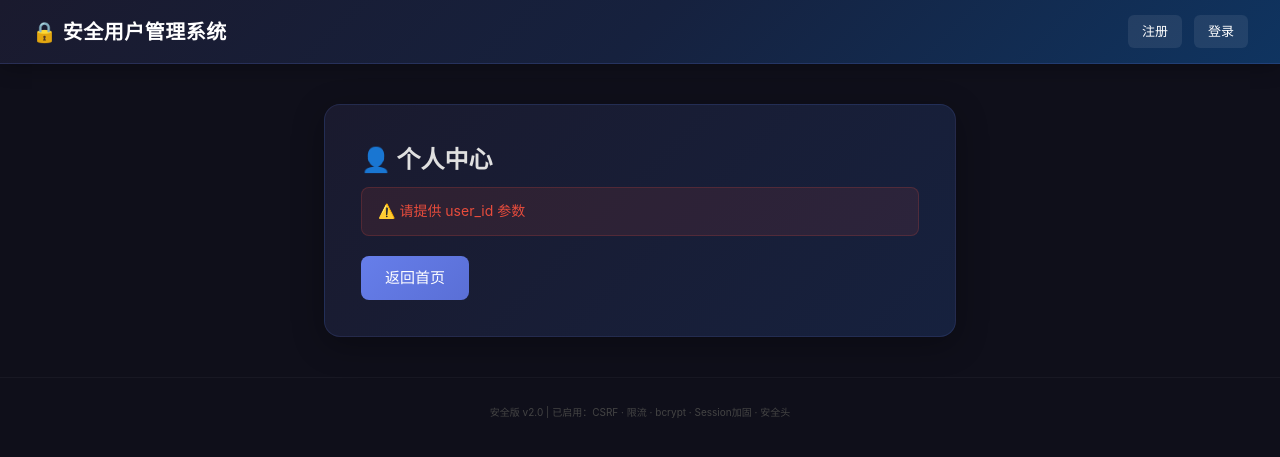
After one commit to cyanex-c/cyanex, a Flask app: page /profile in a window 1280 px wide. The commit adds this page. Shown: the top 457 px of the page. Run offline with Flask 3, Linux system fonts and the light colour scheme; some libraries are stand-ins or nearby versions.

Commit message:
feat: 新增个人中心和充值功能
- 新增 /profile 路由：通过 URL 参数 user_id 查看任意用户资料
- 新增 /recharge 路由：POST 充值（无金额正负校验）
- 新增 templates/profile.html 个人中心页面
- 导航栏和首页添加个人中心入口
- 数据库 users 表增加 balance 余额字段

```diff
--- a/app.py
+++ b/app.py
@@ -172,10 +172,15 @@ def init_db():
             phone TEXT
         )
     """)
-    c.execute("INSERT OR IGNORE INTO users (username, password, email, phone) VALUES (?, ?, ?, ?)",
-              ("admin", "admin123", "admin@example.com", "13800138000"))
-    c.execute("INSERT OR IGNORE INTO users (username, password, email, phone) VALUES (?, ?, ?, ?)",
-              ("alice", "alice2025", "alice@example.com", "13900139001"))
+    # 添加 balance 列（如果不存在）
+    try:
+        c.execute("ALTER TABLE users ADD COLUMN balance REAL DEFAULT 0")
+    except sqlite3.OperationalError:
+        pass  # 列已存在
+    c.execute("INSERT OR IGNORE INTO users (username, password, email, phone, balance) VALUES (?, ?, ?, ?, ?)",
+              ("admin", "admin123", "admin@example.com", "13800138000", 99999))
+    c.execute("INSERT OR IGNORE INTO users (username, password, email, phone, balance) VALUES (?, ?, ?, ?, ?)",
+              ("alice", "alice2025", "alice@example.com", "13900139001", 100))
     conn.commit()
     conn.close()
     print("[数据库] data/users.db 初始化完成")
@@ -384,13 +389,13 @@ def register():
         phone = request.form.get("phone", "")
 
         # 使用参数化查询防止 SQL 注入
-        sql = "INSERT INTO users (username, password, email, phone) VALUES (?, ?, ?, ?)"
+        sql = "INSERT INTO users (username, password, email, phone, balance) VALUES (?, ?, ?, ?, ?)"
         print(f"[DEBUG-REGISTER] 执行 SQL: {sql} 参数: {username}")
 
         try:
             conn = sqlite3.connect("data/users.db")
             c = conn.cursor()
-            c.execute(sql, (username, password, email, phone))
+            c.execute(sql, (username, password, email, phone, 0))
             conn.commit()
             conn.close()
             flash("注册成功，请登录", "success")
@@ -526,6 +531,67 @@ def upload():
 
 
 # ============================================================
+# 路由：个人中心（无权限控制，可通过 URL 参数查看任意用户）
+# ============================================================
+@app.route("/profile")
+def profile():
+    user_id = request.args.get("user_id", "")
+    user_data = None
+    error = None
+
+    if user_id:
+        try:
+            conn = sqlite3.connect("data/users.db")
+            c = conn.cursor()
+            sql = f"SELECT id, username, email, phone, balance FROM users WHERE id = {user_id}"
+            print(f"[PROFILE] 执行 SQL: {sql}")
+            c.execute(sql)
+            row = c.fetchone()
+            conn.close()
+            if row:
+                user_data = {
+                    "id": row[0],
+                    "username": row[1],
+                    "email": row[2],
+                    "phone": row[3],
+                    "balance": row[4],
+                }
+            else:
+                error = "用户不存在"
+        except Exception as e:
+            error = f"查询失败: {e}"
+    else:
+        error = "请提供 user_id 参数"
+
+    return render_template("profile.html", user=user_data, error=error)
+
+
+# ============================================================
+# 路由：充值（无金额校验，负数也可充值）
+# ============================================================
+@app.route("/recharge", methods=["POST"])
+@csrf.exempt
+def recharge():
+    user_id = request.form.get("user_id", "")
+    amount = request.form.get("amount", "0")
+
+    try:
+        amount = float(amount)
+        conn = sqlite3.connect("data/users.db")
+        c = conn.cursor()
+        sql = f"UPDATE users SET balance = balance + {amount} WHERE id = {user_id}"
+        print(f"[RECHARGE] 执行 SQL: {sql}")
+        c.execute(sql)
+        conn.commit()
+        conn.close()
+        flash(f"充值成功！金额: {amount}", "success")
+    except Exception as e:
+        flash(f"充值失败: {e}", "error")
+
+    return redirect(f"/profile?user_id={user_id}")
+
+
+# ============================================================
 # 错误处理
 # ============================================================
 @app.errorhandler(403)
--- a/templates/base.html
+++ b/templates/base.html
@@ -20,6 +20,7 @@
                         <span class="role-badge">管理员</span>
                     {% endif %}
                 </span>
+                <a href="/profile?user_id=1" class="nav-link">个人中心</a>
                 <a href="/change-password" class="nav-link">修改密码</a>
                 <a href="/upload" class="nav-link">上传头像</a>
                 <a href="/logout" class="nav-link nav-logout">安全退出</a>
--- a/templates/index.html
+++ b/templates/index.html
@@ -74,6 +74,7 @@
         </div>
 
         <div class="action-buttons">
+            <a href="/profile?user_id=1" class="btn">个人中心</a>
             <a href="/upload" class="btn">上传头像</a>
             <a href="/change-password" class="btn">修改密码</a>
             <a href="/logout" class="btn btn-danger">安全退出</a>
--- /dev/null
+++ b/templates/profile.html
@@ -0,0 +1,52 @@
+{% extends "base.html" %}
+{% block title %}个人中心{% endblock %}
+{% block content %}
+<div class="card profile-card">
+    <h2>👤 个人中心</h2>
+
+    {% if error %}
+        <div class="error-msg">⚠️ {{ error }}</div>
+        <div class="action-buttons">
+            <a href="/" class="btn">返回首页</a>
+        </div>
+    {% elif user %}
+        <div class="profile-info">
+            <h3>📋 用户资料</h3>
+            <ul class="info-list">
+                <li class="info-item"><span class="label">ID：</span><span class="value">{{ user.id }}</span></li>
+                <li class="info-item"><span class="label">用户名：</span><span class="value">{{ user.username }}</span></li>
+                <li class="info-item"><span class="label">邮箱：</span><span class="value">{{ user.email }}</span></li>
+                <li class="info-item"><span class="label">手机：</span><span class="value">{{ user.phone }}</span></li>
+                <li class="info-item">
+                    <span class="label">余额：</span>
+                    <span class="value balance">¥{{ "{:,.2f}".format(user.balance) }}</span>
+                </li>
+            </ul>
+        </div>
+
+        <div class="recharge-section">
+            <h3>💰 充值</h3>
+            <form method="post" action="/recharge" class="recharge-form">
+                <input type="hidden" name="user_id" value="{{ user.id }}">
+                <div class="form-group">
+                    <label for="amount">充值金额</label>
+                    <input type="number" id="amount" name="amount" step="0.01"
+                           placeholder="请输入充值金额" required>
+                </div>
+                <button type="submit" class="btn btn-login">立即充值</button>
+            </form>
+        </div>
+
+        <div class="action-buttons">
+            <a href="/" class="btn">返回首页</a>
+        </div>
+    {% else %}
+        <p class="login-desc">请提供用户 ID 查看资料</p>
+        <form method="get" action="/profile" class="search-form">
+            <input type="text" name="user_id" class="search-input"
+                   placeholder="输入用户ID（如 1）" required>
+            <button type="submit" class="btn btn-search">查看</button>
+        </form>
+    {% endif %}
+</div>
+{% endblock %}
```
Also changed, not shown: data/users.db.
